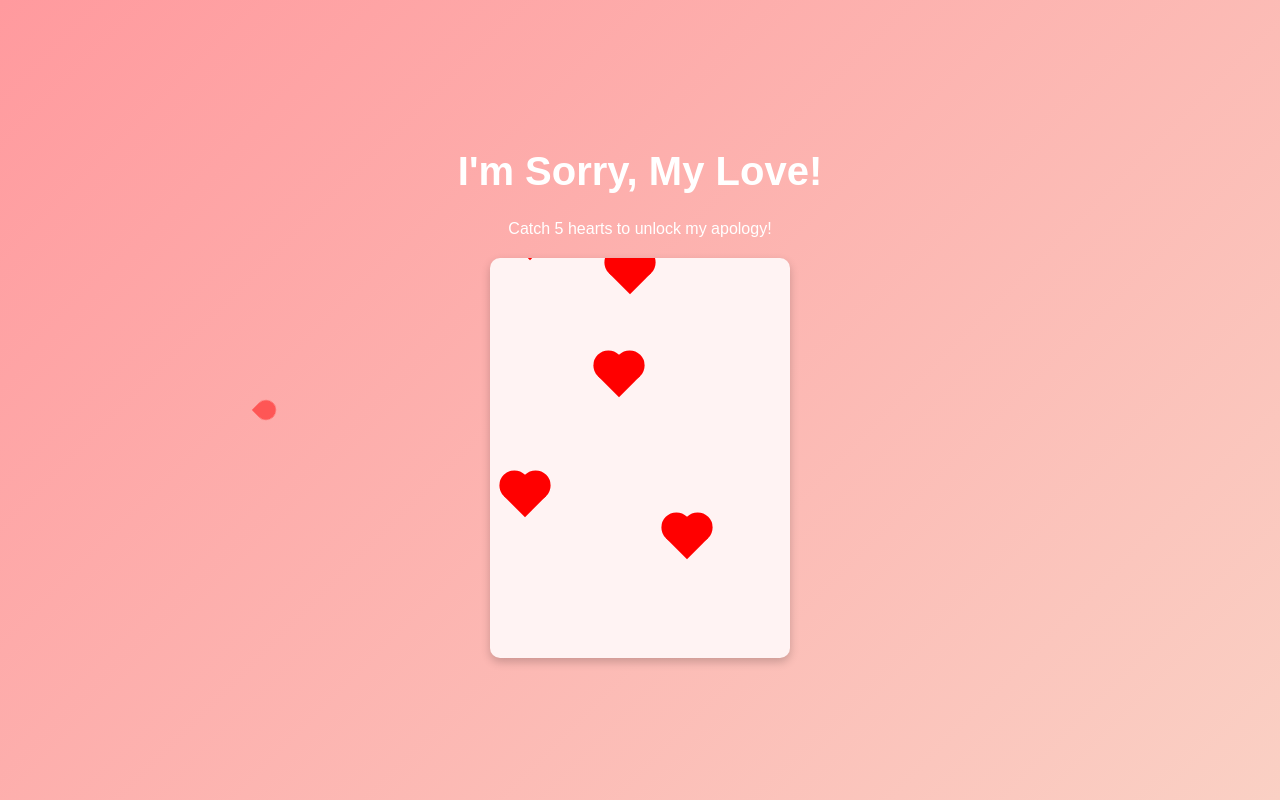
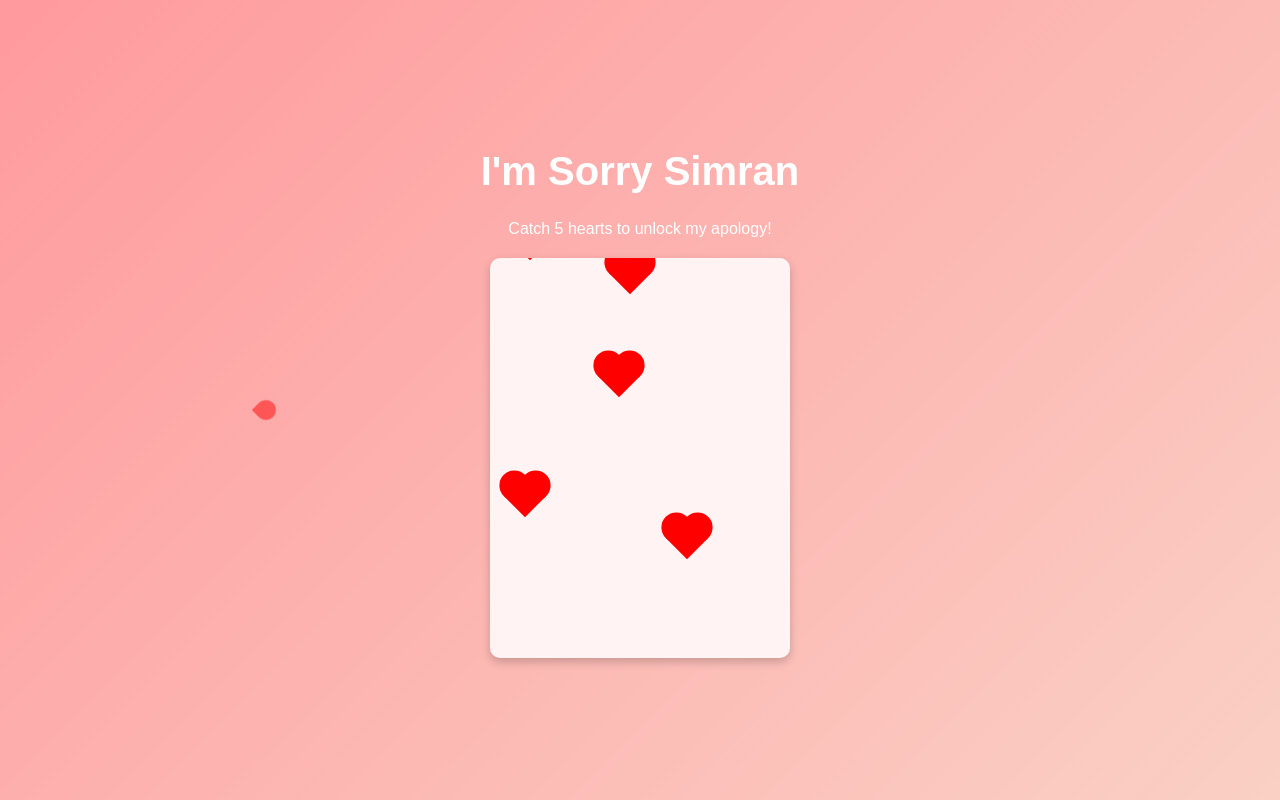
Before and after one commit to killswitch01/Sorry, a plain HTML site: page index.html in a window 1280 px wide. Drawn offline with Linux system fonts and the light colour scheme.

Commit message:
Update index.html

```diff
--- a/index.html
+++ b/index.html
@@ -3,7 +3,7 @@
 <head>
   <meta charset="UTF-8">
   <meta name="viewport" content="width=device-width, initial-scale=1">
-  <title>I'm Sorry, My Love</title>
+  <title>I'm Sorry Simran</title>
   <link rel="stylesheet" href="style.css">
 </head>
 <body>
@@ -15,7 +15,7 @@
   <div class="background-hearts"></div>
 
   <div class="container">
-    <h1>I'm Sorry, My Love!</h1>
+    <h1>I'm Sorry Simran</h1>
     <p>Catch 5 hearts to unlock my apology!</p>
     <div id="gameArea"></div>
     <div id="message" class="hidden">
```
